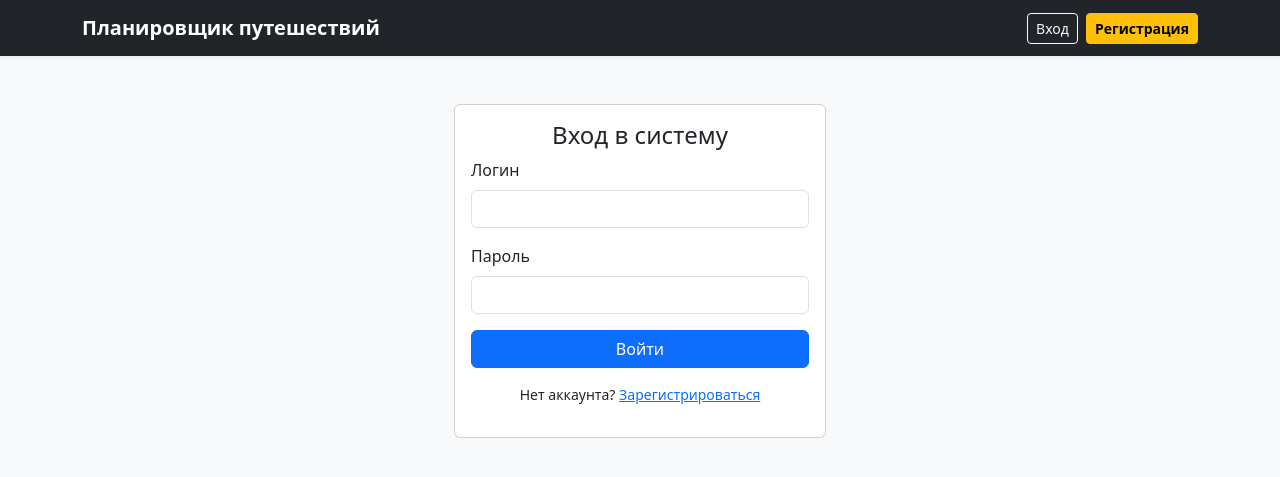
After one commit to dward6-cyber/5tema_TRPO_Klochkov, a Flask app: page /login in a window 1280 px wide. The commit adds this page. Shown: the top 477 px of the page. Run offline with Flask 3, Linux system fonts and the light colour scheme.

Commit message:
реализована сессионная аутентификация пользователей и стили шапки сайта

```diff
--- a/app/routes.py
+++ b/app/routes.py
@@ -1,6 +1,6 @@
-from flask import Blueprint, render_template, request, redirect, url_for, flash
+from flask import Blueprint, render_template, request, redirect, url_for, flash, session
 from app import db
-from app.models import Trip, Item
+from app.models import Trip, Item, User
 
 main_bp = Blueprint('main', __name__)
 
@@ -8,13 +8,17 @@ main_bp = Blueprint('main', __name__)
 
 @main_bp.route('/')
 def index():
+    if 'user_id' not in session:
+        return redirect(url_for('main.login')) # Защита от гостей
+
+    user_id = session['user_id']
     search_query = request.args.get('search', '').strip()
+
     if search_query:
+        trips = Trip.query.filter_by(user_id=user_id).filter(Trip.location.ilike(f"%{search_query}%")).all()
+    else:
+        trips = Trip.query.filter_by(user_id=user_id).all()
 
-        #Реализация поиска
-        trips = Trip.query.filter(Trip.location.ilike(f"%{search_query}%")).all()
-    else:
-        trips = Trip.query.all()
     return render_template('index.html', trips=trips, search_query=search_query)
 
 @main_bp.route('/trip/add', methods=['POST'])
@@ -27,7 +31,7 @@ def add_trip():
     if not name or not dates or not location:
         return "Ошибка: Все поля должны быть заполнены", 400
 
-    new_trip = Trip(name=name, dates=dates, location=location)
+    new_trip = Trip(name=name, dates=dates, location=location, user_id=session['user_id'])
     db.session.add(new_trip)
     db.session.commit()
     return redirect(url_for('main.index'))
@@ -125,3 +129,44 @@ def copy_template(trip_id):
         db.session.commit()
 
     return redirect(url_for('main.trip_detail', trip_id=target_trip.id))
+
+#регистрация
+@main_bp.route('/register', methods=['GET', 'POST'])
+def register():
+    if request.method == 'POST':
+        username = request.form.get('username', '').strip()
+        password = request.form.get('password', '').strip()
+
+        #проверка. существует ли пользователь
+
+        if User.query.filter_by(username=username).first():
+            flash('Пользователь с таким логином уже существует', 'danger')
+            return redirect(url_for('main.register'))
+
+        new_user = User(username=username, password=password)
+        db.session.add(new_user)
+        db.session.commit()
+        flash('Регистрация успешна! Теперь вы можете войти', 'success')
+        return redirect(url_for('main.login'))
+    return render_template('register.html')
+
+#вход
+@main_bp.route('/login', methods=['GET', 'POST'])
+def login():
+    if request.method == 'POST':
+        username = request.form.get('username', '').strip()
+        password = request.form.get('password', '').strip()
+        user = User.query.filter_by(username=username, password=password).first()
+        if user:
+            session['user_id'] = user.id
+            session['username'] = user.username
+            return redirect(url_for('main.index'))
+        return "Неверный логин или пароль", 401
+    return render_template('login.html')
+
+#выход из акка
+@main_bp.route('/logout')
+def logout():
+    session.pop('user_id', None)
+    session.pop('username', None)
+    return redirect(url_for('main.login'))
--- a/app/templates/base.html
+++ b/app/templates/base.html
@@ -2,17 +2,69 @@
 <html lang="ru">
 <head>
     <meta charset="UTF-8">
+    <meta name="viewport" content="width=device-width, initial-scale=1.0">
     <title>Планировщик отпуска</title>
     <link href="https://cdn.jsdelivr.net/npm/bootstrap@5.3.0/dist/css/bootstrap.min.css" rel="stylesheet">
 </head>
 <body class="bg-light">
-    <nav class="navbar navbar-dark bg-dark mb-4">
+
+    <nav class="navbar navbar-expand-lg navbar-dark bg-dark mb-4 shadow-sm">
         <div class="container">
-            <a class="navbar-brand" href="{{ url_for('main.index') }}">✈️ РоадТрип Чекер</a>
+            <a class="navbar-brand fw-bold" href="{{ url_for('main.index') }}">Планировщик путешествий</a>
+
+            <button class="navbar-toggler" type="button" data-bs-toggle="collapse" data-bs-target="#navbarContent">
+                <span class="navbar-toggler-icon"></span>
+            </button>
+
+            <div class="collapse navbar-collapse" id="navbarContent">
+                <div class="ms-auto d-flex align-items-center">
+                    {% if session.get('user_id') %}
+                        <span class="navbar-text text-info fw-bold font-monospace me-3 bg-secondary bg-opacity-25 px-3 py-1 rounded">
+                            👤 {{ session.get('username', 'Путешественник') }}
+                        </span>
+                        <a href="{{ url_for('main.logout') }}" class="btn btn-outline-danger btn-sm px-3 fw-semibold shadow-sm">Выйти</a>
+                    {% else %}
+                        <a href="{{ url_for('main.login') }}" class="btn btn-outline-light btn-sm me-2">Вход</a>
+                        <a href="{{ url_for('main.register') }}" class="btn btn-warning btn-sm fw-semibold">Регистрация</a>
+                    {% endif %}
+                </div>
+            </div>
         </div>
     </nav>
+
+    <div class="position-fixed top-0 end-0 p-3" style="z-index: 1100">
+        {% with messages = get_flashed_messages(with_categories=true) %}
+            {% if messages %}
+                {% for category, message in messages %}
+                    <div class="toast align-items-center text-white bg-{{ category }} border-0 fade show shadow" role="alert" aria-live="assertive" aria-atomic="true" data-bs-delay="3000">
+                        <div class="d-flex">
+                            <div class="toast-body fw-medium">
+                                {{ message }}
+                            </div>
+                            <button type="button" class="btn-close btn-close-white me-2 m-auto" data-bs-dismiss="toast" aria-label="Close"></button>
+                        </div>
+                    </div>
+                {% endfor %}
+            {% endif %}
+        {% endwith %}
+    </div>
+
     <div class="container">
         {% block content %}{% endblock %}
     </div>
+
+    <script src="https://cdn.jsdelivr.net/npm/bootstrap@5.3.0/dist/js/bootstrap.bundle.min.js"></script>
+    <script>
+        document.addEventListener('DOMContentLoaded', function () {
+            var toastElList = [].slice.call(document.querySelectorAll('.toast'))
+            var toastList = toastElList.map(function (toastEl) {
+                var toast = new bootstrap.Toast(toastEl, { delay: 3000 });
+                setTimeout(function() {
+                    toast.hide();
+                }, 3000);
+                return toast;
+            });
+        });
+    </script>
 </body>
 </html>
--- a/app/templates/index.html
+++ b/app/templates/index.html
@@ -35,7 +35,7 @@
                         <h5 class="mb-1">{{ trip.name }}</h5>
                         <small class="text-muted">{{ trip.dates }}</small>
                     </div>
-                    <p class="mb-1">📍 {{ trip.location }}</p>
+                    <p class="mb-1">{{ trip.location }}</p>
                     <small class="text-primary">Вещей в списке: {{ trip.items|length }}</small>
                 </a>
             {% else %}
--- /dev/null
+++ b/app/templates/login.html
@@ -0,0 +1,18 @@
+{% extends 'base.html' %}
+{% block content %}
+<div class="card card-body col-md-4 mx-auto mt-5">
+    <h4 class="text-center">Вход в систему</h4>
+    <form method="POST">
+        <div class="mb-3">
+            <label class="form-label">Логин</label>
+            <input type="text" name="username" class="form-control" required>
+        </div>
+        <div class="mb-3">
+            <label class="form-label">Пароль</label>
+            <input type="password" name="password" class="form-control" required>
+        </div>
+        <button type="submit" class="btn btn-primary w-100">Войти</button>
+    </form>
+    <p class="text-center mt-3 small">Нет аккаунта? <a href="{{ url_for('main.register') }}">Зарегистрироваться</a></p>
+</div>
+{% endblock %}
```
Also changed, not shown: app/models.py (+7 -1 lines), app/templates/register.html (added, +18 -0 lines), tests/test_app.py (+6 -6 lines), 1 other file.
